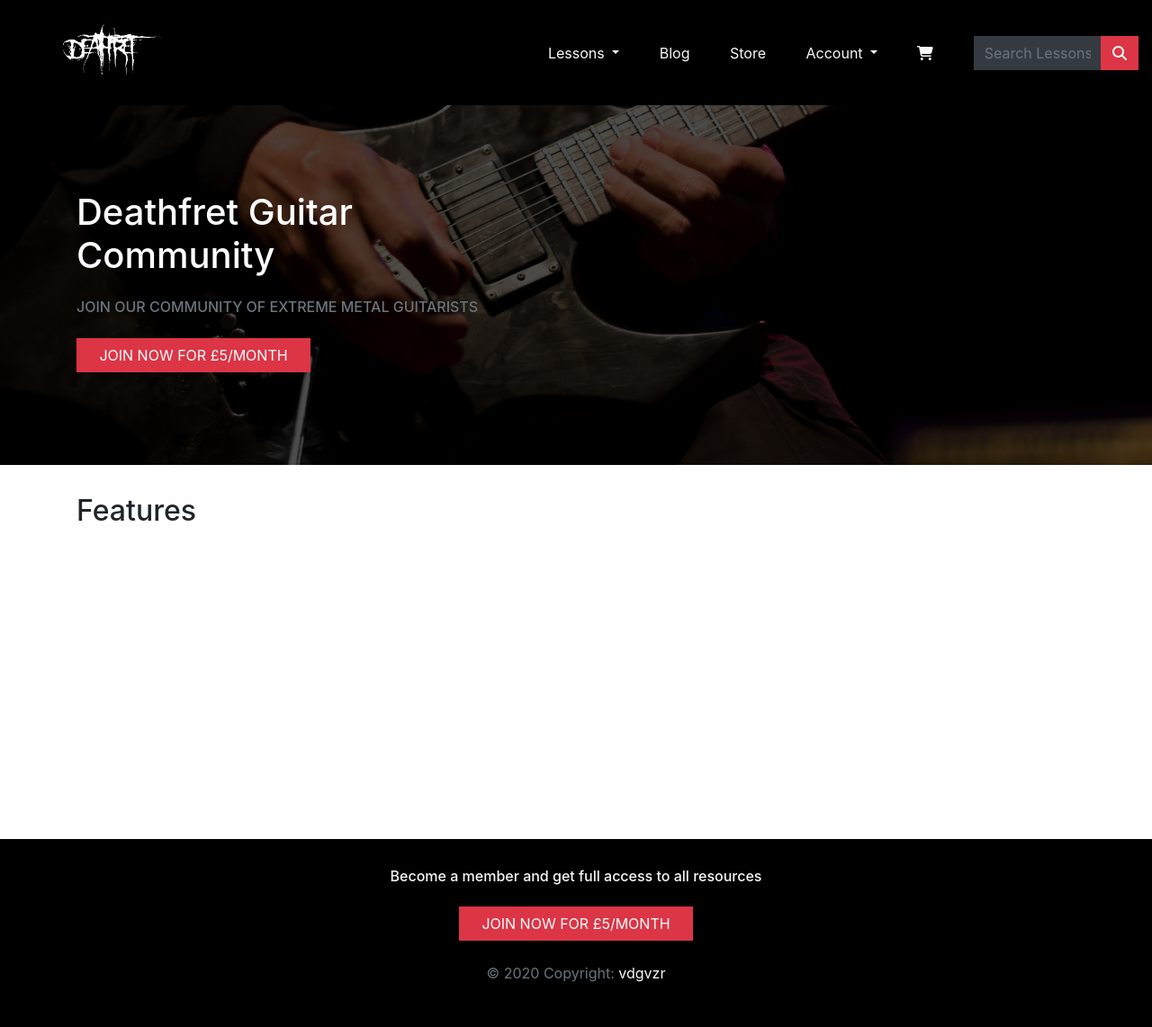
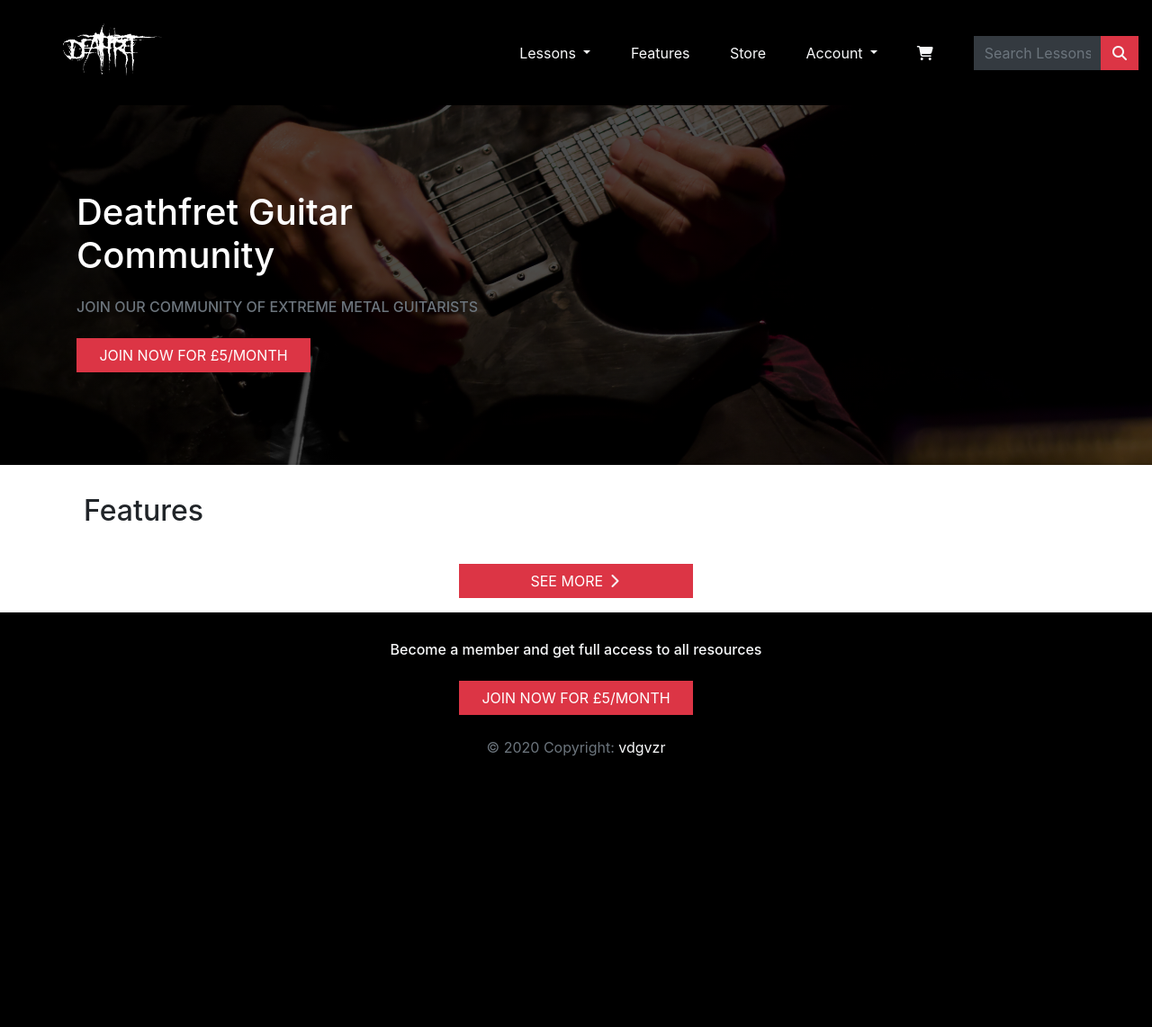
Before and after one commit to Code-Institute-Submissions/milestone-project-114, a Django app: page / in a window 1280 px wide. Shown: the whole page at 90% size. After the commit the page ends 841 px from the top, so only its background shows below. Run offline with Django 3.2, Linux system fonts and the light colour scheme; data that the repository does not hold is empty; some libraries are stand-ins or nearby versions.

Commit message:
Added styling to instagram feature wall

```diff
--- a/index/templates/index/index.html
+++ b/index/templates/index/index.html
@@ -30,20 +30,32 @@
         </div>
     </div>
 
-    <div class="container" style="height:50vh;">
+    <div class="container">
         <div class="row">
             <div class="col-12">
-                <h2 class="py-3">Features</h2>
+                <h2 class="py-3 pl-2">Features</h2>
 
                 <div class="row">
-                    {% for feature in features %}
-                        <div class="col-4">
+                    {% for feature in features|slice:":6" %}
+                        <div class="col-4 mb-3 text-center">
                             <a href="{{ feature.post_url }}" target="_blank">
                                 <img class="feature-image" src="{{ feature.thumbnail_url }}" alt="{{ feature.featured_artist }}">
                             </a>
                         </div>
                     {% endfor %}
                 </div>
+
+                <div class="row">
+                    <div class="col-12 my-3 text-center">
+                        <button href="#" class="subscribe-button btn btn-danger rounded-0 text-uppercase">
+                            <span>see More</span>
+
+                            <span class="icon">
+                                <i class="fas fa-chevron-right"></i>
+                            </span>
+                        </button>
+                    </div>
+                </div>
             </div>
         </div>
     </div>
--- a/index/views.py
+++ b/index/views.py
@@ -5,7 +5,7 @@ from .models import Features
 def index(request):
     """ View to render the home page """
 
-    features = Features.objects.all()
+    features = Features.objects.all().order_by('id').reverse()
 
     context = {
         'features': features,
--- a/static/css/base.css
+++ b/static/css/base.css
@@ -86,8 +86,15 @@ body {
 }
 
 .feature-image {
-    max-height: 320px;
-    width: 320px;s
+    height: 320px;
+    width: 320px;
+    object-fit: cover;
+    transition: 0.3s;
+}
+
+.feature-image:hover {
+
+    filter: brightness(80%);
 }
 
 /* -------------------------- Media Queries */
--- a/templates/base.html
+++ b/templates/base.html
@@ -68,7 +68,7 @@
                     <li class="list-inline-item">
                         <a href="#" class="text-light nav-link" id="blog">
                             <div>
-                                <p class="my-0">Blog</p>
+                                <p class="my-0">Features</p>
                             </div>
                         </a>
                     </li>
```
